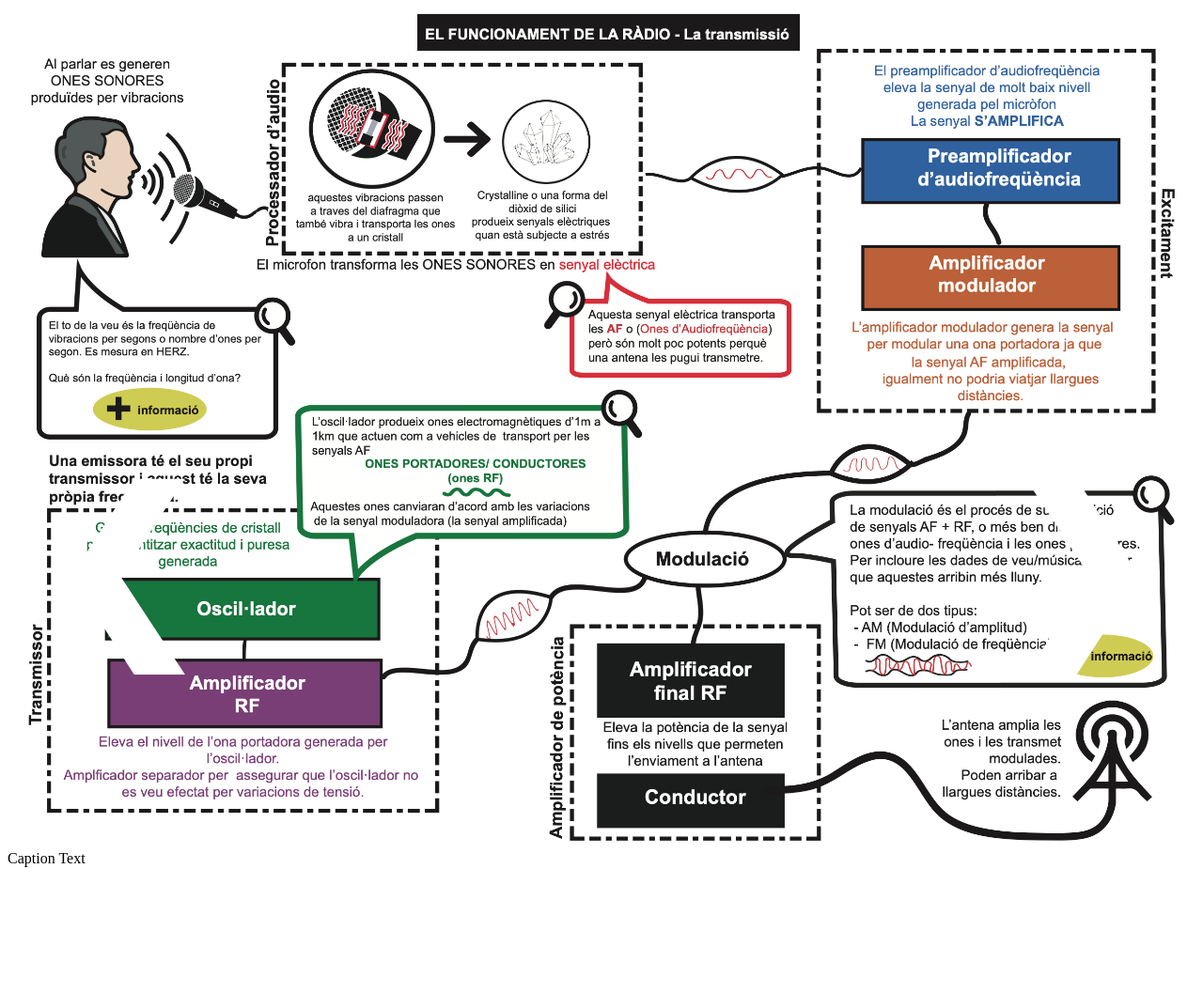
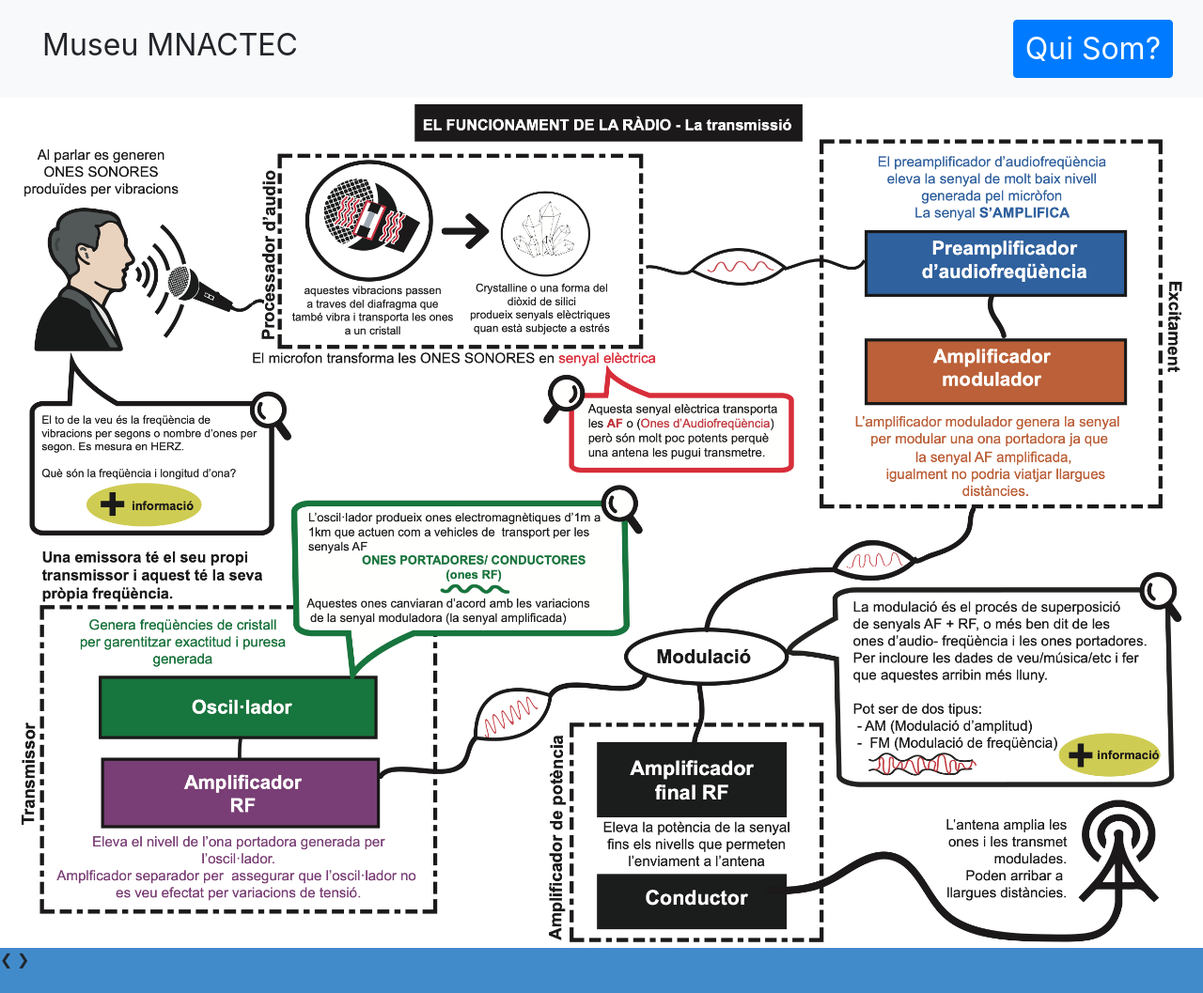
Before and after one commit to Amrow96/MNANTEC-SKRT-MD, a PHP site: page /paginas/presentacion/presentacion.html in a window 1280 px wide. Shown: the whole page at 94% size. Before the commit the page ends 923 px from the top, so only its background shows below. Run offline with PHP 8.4, Linux system fonts and the light colour scheme; some libraries are stand-ins or nearby versions.

Commit message:
Reconversió a HTML

```diff
--- a/paginas/presentacion/presentacion.html
+++ b/paginas/presentacion/presentacion.html
@@ -1,62 +1,70 @@
-<!DOCTYPE html>
 <html>
   <head>
-    <meta name="viewport" content="width=device-width, initial-scale=1" />
-    <link href="css/miCSS.css" rel="stylesheet" />
+    <script src="//ajax.googleapis.com/ajax/libs/jquery/1.11.0/jquery.min.js"></script>
+    <script src="//netdna.bootstrapcdn.com/bootstrap/3.1.1/js/bootstrap.min.js"></script>
+    <link
+      rel="stylesheet"
+      href="https://stackpath.bootstrapcdn.com/bootstrap/4.3.1/css/bootstrap.min.css"
+      integrity="sha384-ggOyR0iXCbMQv3Xipma34MD+dH/1fQ784/j6cY/iJTQUOhcWr7x9JvoRxT2MZw1T"
+      crossorigin="anonymous"
+    />
+
+    <link href="./../../css/micss.css" rel="stylesheet" />
+    <title>Presentació Interactiva</title>
   </head>
+
   <body>
+    <nav class="navbar navbar-expand-lg navbar-light bg-light">
+      <h5 class="mr-auto ml-3 ">
+        <a class="titol btn" href="./../../index.html">
+          Museu MNACTEC
+        </a>
+      </h5>
+
+      <!-- TODO posar els inputs de tipus botó i fer que el fondo sigui la imatge
+        <div class="text-center">
+            <input type="image" src="./img/espana.png" />
+            <input type="image" src="./img/english.png" onclick="location.href='./paginas/index.en.html'" />
+            <input type="image" src="./img/catalan.png" onclick="location.href='./paginas/index.cat.html'" />
+        </div>-->
+      <div class="mt-3 mb-3">
+        <a
+          class="btn btn-primary mr-3 titol right"
+          href="./../about/aboutus.html"
+          >Qui Som?</a
+        >
+      </div>
+    </nav>
     <div class="slideshow-container">
-      <div class="mySlides fade">
-        <div class="numbertext"></div>
-        <img src="img/emisio.png" style="width:100%" />
-        <div class="text">Caption Text</div>
+      <div class="mySlides">
+        <img src="./img/emisio.png" style="width:100%" />
       </div>
-
-      <div class="mySlides fade">
-        <div class="numbertext"></div>
-        <img src="img/recepcio.png" style="width:100%" />
-        <div class="text">Caption Two</div>
+      <div class="mySlides">
+        <img src="./img/recepcio.png" style="width:100%" />
       </div>
-
-      <div class="mySlides fade">
-        <div class="numbertext"></div>
-        <img src="img/all0.png" style="width:100%" />
-        <div class="text">Caption Three</div>
+      <div class="mySlides">
+        <img src="./img/all0.png" style="width:100%" />
       </div>
-      <div class="mySlides fade">
-        <div class="numbertext"></div>
-        <img src="img/all1.png" style="width:100%" />
-        <div class="text">Caption Three</div>
+      <div class="mySlides">
+        <img src="./img/all1.png" style="width:100%" />
       </div>
-      <div class="mySlides fade">
-        <div class="numbertext"></div>
-        <img src="img/all2.png" style="width:100%" />
-        <div class="text">Caption Three</div>
+      <div class="mySlides">
+        <img src="./img/all2.png" style="width:100%" />
       </div>
-      <div class="mySlides fade">
-        <div class="numbertext"></div>
-        <img src="img/all3.png" style="width:100%" />
-        <div class="text">Caption Three</div>
+      <div class="mySlides">
+        <img src="./img/all3.png" style="width:100%" />
       </div>
-      <div class="mySlides fade">
-        <div class="numbertext"></div>
-        <img src="img/all4.png" style="width:100%" />
-        <div class="text">Caption Three</div>
+      <div class="mySlides">
+        <img src="./img/all4.png" style="width:100%" />
       </div>
-      <div class="mySlides fade">
-        <div class="numbertext"></div>
-        <img src="img/all5.png" style="width:100%" />
-        <div class="text">Caption Three</div>
+      <div class="mySlides">
+        <img src="./img/all5.png" style="width:100%" />
       </div>
-      <div class="mySlides fade">
-        <div class="numbertext"></div>
-        <img src="img/all6.png" style="width:100%" />
-        <div class="text">Caption Three</div>
+      <div class="mySlides">
+        <img src="./img/all6.png" style="width:100%" />
       </div>
-      <div class="mySlides fade">
-        <div class="numbertext"></div>
-        <img src="img/all7.png" style="width:100%" />
-        <div class="text">Caption Three</div>
+      <div class="mySlides">
+        <img src="./img/all7.png" style="width:100%" />
       </div>
 
       <a class="prev" onclick="plusSlides(-1)">&#10094;</a>
@@ -64,32 +72,6 @@
     </div>
     <br />
 
-    <div style="text-align:center">
-      <span class="dot" onclick="currentSlide(1)"></span>
-      <span class="dot" onclick="currentSlide(2)"></span>
-      <span class="dot" onclick="currentSlide(3)"></span>
-    </div>
-
-    <script src="js/presentacion.js"></script>
+    <script src="./js/presentacion.js"></script>
   </body>
 </html>
-
-<!-- Codi Handmade
-<!DOCTYPE html>
-<html>
-  <head>
-    <meta name="viewport" content="width=device-width, initial-scale=1" />
-    <link href="css/miCSS.css" rel="stylesheet" />
-  </head>
-  <body>
-    <!-- TODO: posar els elements en inlineblock i assignar-li un espai de 3|6|3  -->
-<!-- <div id="contenidor">
-      <div id="atras"></div>
-      <div id="imatge"></div>
-      <div id="adelante"></div>
-    </div>
-
-    <script src="js/presentacion.js"></script>
-  </body>
-</html>
- -->
--- a/paginas/presentacion/presentacion.php
+++ b/paginas/presentacion/presentacion.php
@@ -43,4 +43,3 @@
 <br />
 
 <script src="js/presentacion.js"></script>
-<?php endblock() ?>
```
Also changed, not shown: index.html (added, +123 -0 lines), index.php (deleted, +0 -60 lines), paginas/about/aboutus.html (+41 -51 lines), paginas/minijuegos/minijuegos.html (renamed from paginas/minijuegos/minijuegos.php, +35 -9 lines), paginas/minijuegos/Prueba_juego/index.html (renamed from paginas/minijuegos/Prueba_juego/index.php).
